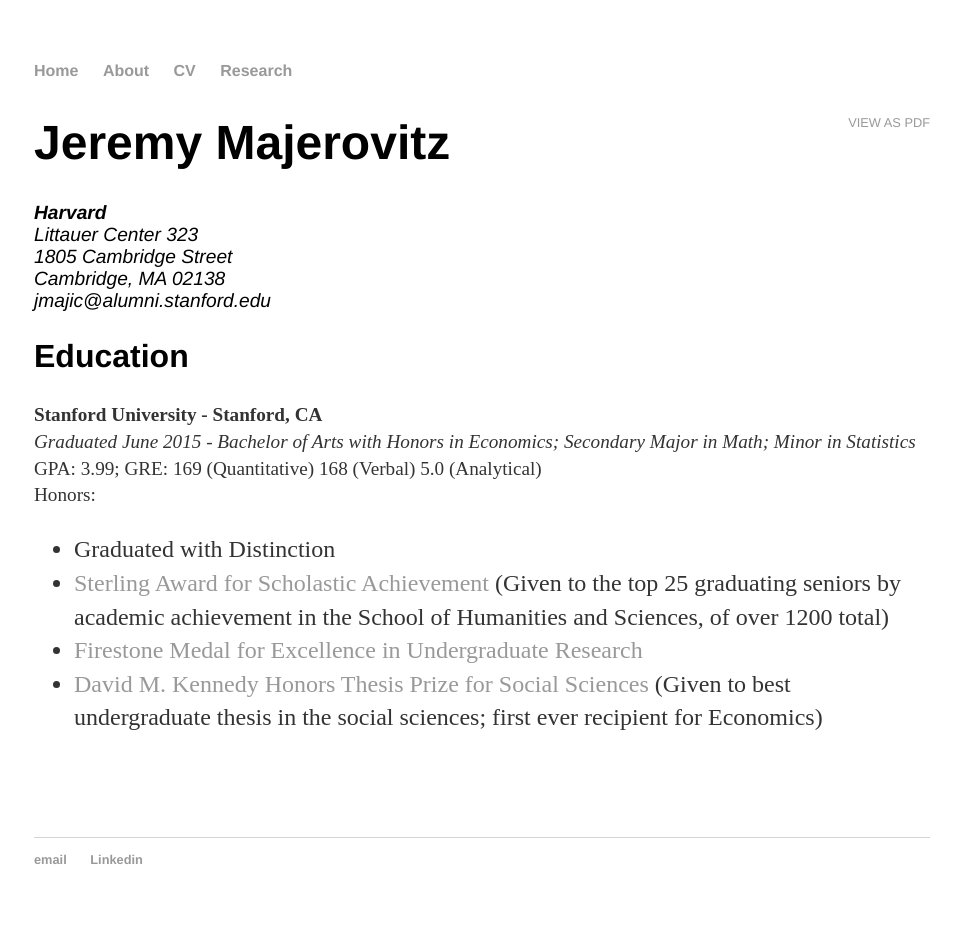
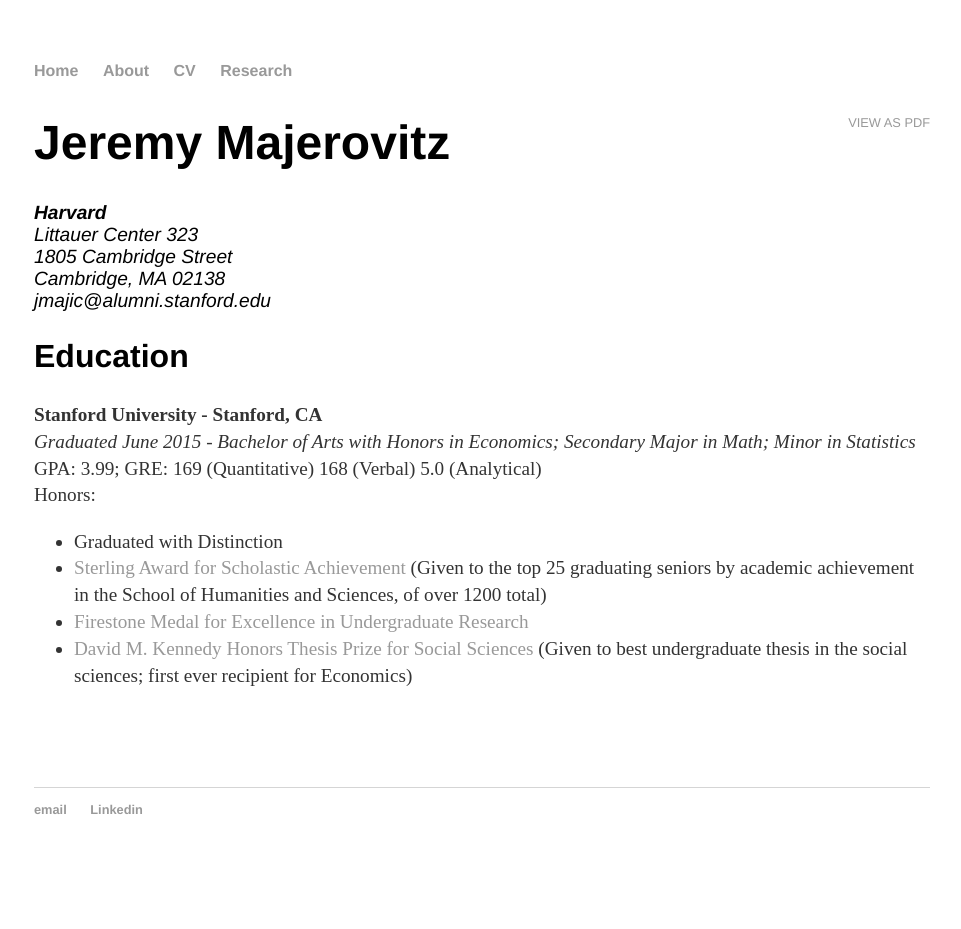
Before and after one commit to jmajic/jmajic.github.io, a Jekyll site: the page built from cv/index.html, in a window 1280 px wide. Shown: the whole page, without its empty margins (158-1119 px from the left). Built offline with Jekyll 4.4.1, drawn with Linux system fonts in a browser that asks for light colours; after the commit the page ends 900 px from its top, so only the background shows below that.

Commit message:
Change font size of lists in CV

```diff
--- a/css/main.css
+++ b/css/main.css
@@ -25,6 +25,6 @@
 .cv h1 { font-size: 3em; }
 .cv h2 { font-size: 2em; }
 .cv address, .cv .download, .cv .CV_PDF { font-family: 'Helvetica', 'Arial', 'Sans-Serif'; }
-.cv address, .cv p { font-size: 1.2em; }
+.cv address, .cv p, .cv ul { font-size: 1.2em; }
 .cv .download { float: right; font-size: .8em; text-transform: uppercase; }
 .cv .CV_PDF { float: right; font-size: .8em; text-transform: uppercase; }
```
